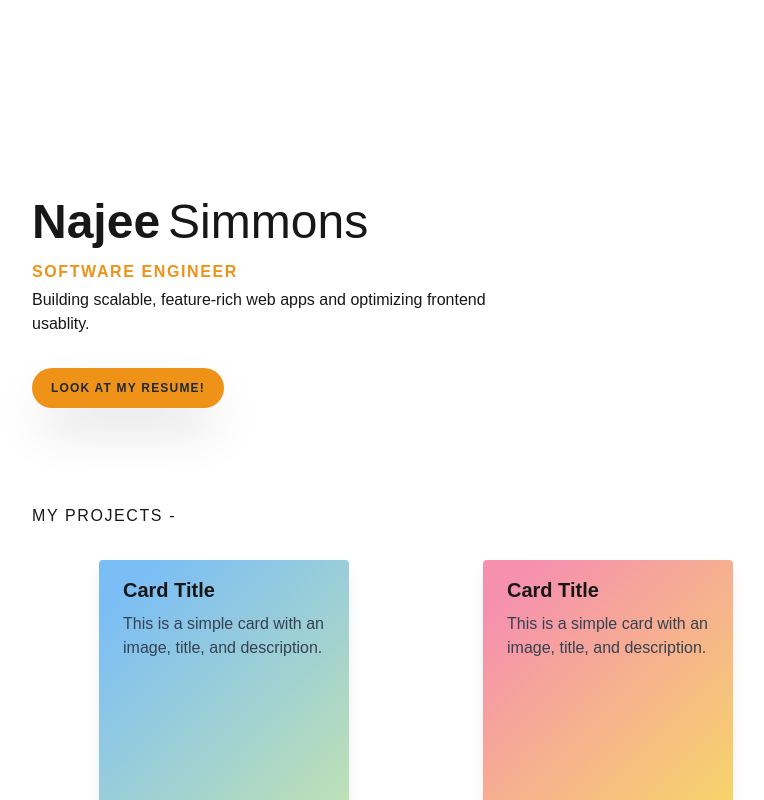
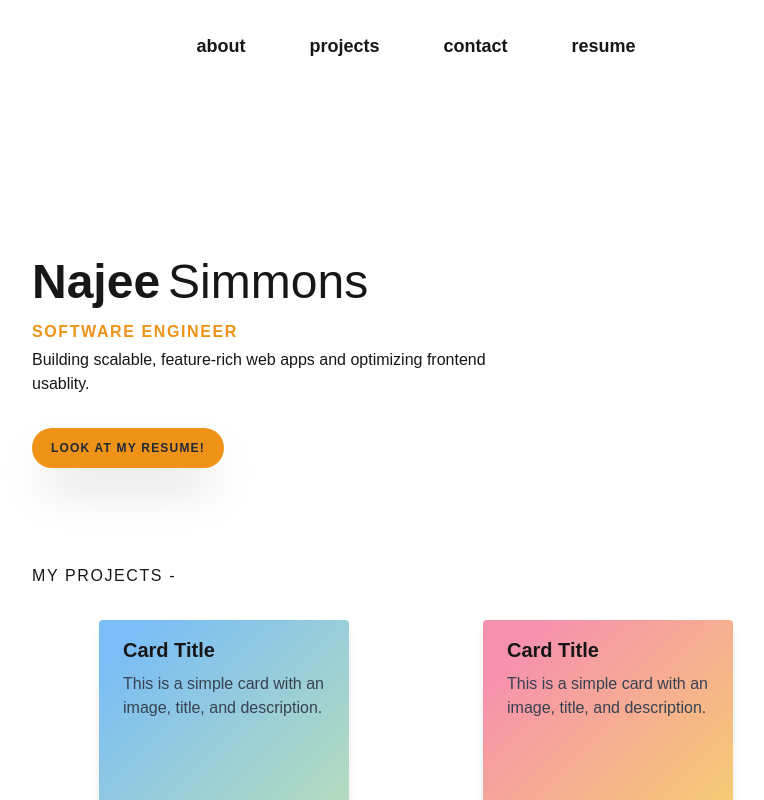
Before and after one commit to najeesimmons/portfolio_v2, a Next.js app: page / in a window 1280 px wide. Shown: the top 800 px of the page, without its empty margins (224-988 px from the left). Built offline with nearby package versions, Linux system fonts and the light colour scheme.

Commit message:
start navigation

```diff
--- /dev/null
+++ b/src/components/Navigation/Navigation.js
@@ -0,0 +1,16 @@
+import React from "react";
+
+function Navigation() {
+  return (
+    <nav className="mx-auto max-w-3xl mt-8 flex justify-between items-center">
+      <ul className="flex space-x-16 mx-auto">
+        <li className="text-lg font-semibold">about</li>
+        <li className="text-lg font-semibold">projects</li>
+        <li className="text-lg font-semibold">contact</li>
+        <li className="text-lg font-semibold">resume</li>
+      </ul>
+    </nav>
+  );
+}
+
+export default Navigation;
--- a/src/components/Sections/Hero.js
+++ b/src/components/Sections/Hero.js
@@ -1,6 +1,6 @@
 import React from "react";
 import ResumeButton from "../Buttons/ResumeButtton";
-import BioCard from "../BioCard/BioCard";
+import Contact from "../ContactCard/ContactCard";
 
 function Hero() {
   return (
--- a/src/pages/index.js
+++ b/src/pages/index.js
@@ -1,9 +1,11 @@
+import Navigation from "@/components/Navigation/Navigation";
 import Hero from "@/components/Sections/Hero";
 import Projects from "@/components/Sections/Projects";
 
 export default function Home() {
   return (
     <>
+      <Navigation />
       <Hero />
       <Projects />
     </>
```
